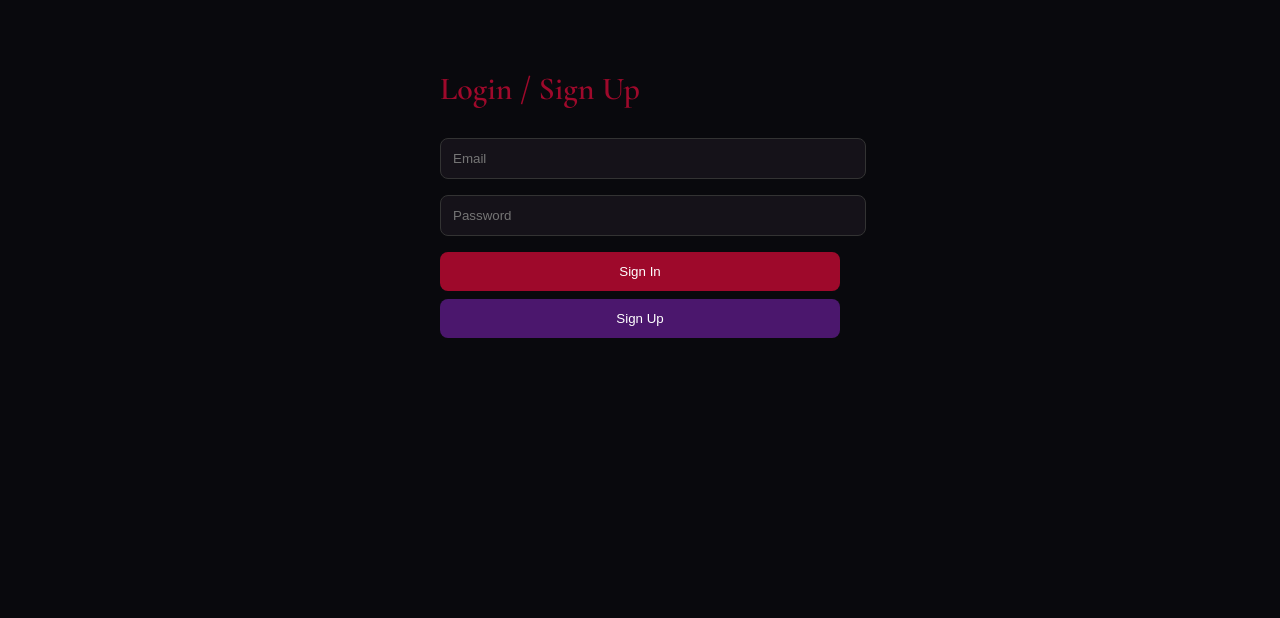
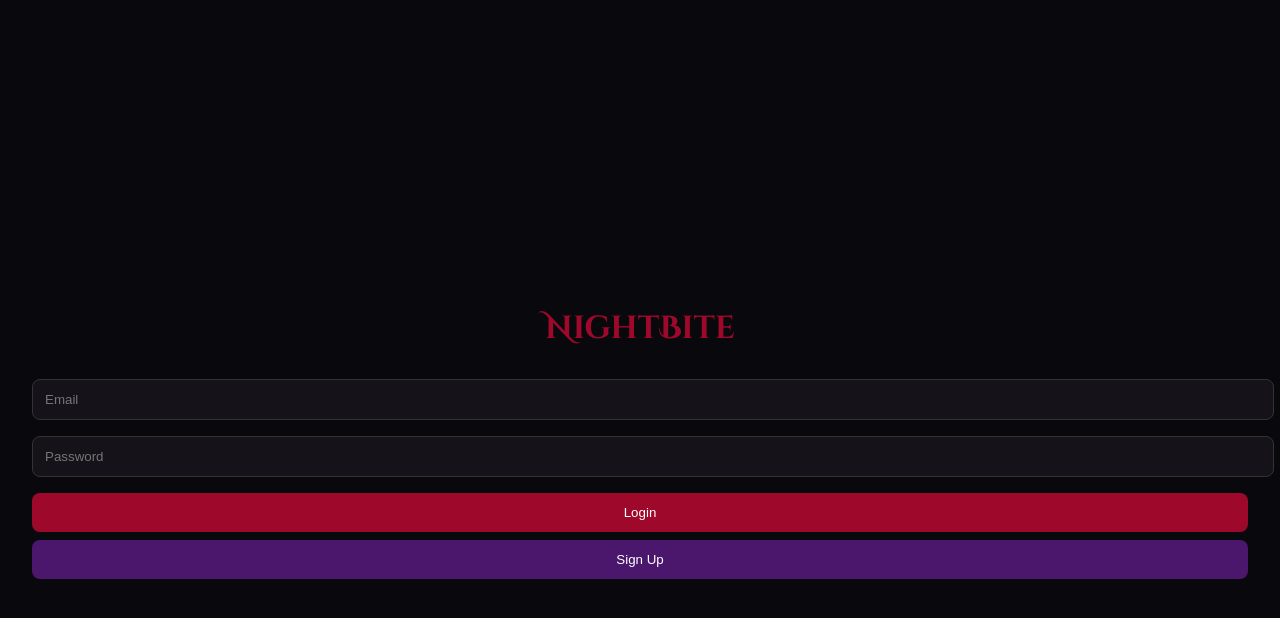
Before and after one commit to PrettyKitty2015/Prettykittys-playfround-v2, a Next.js app: page /login in a window 1280 px wide. Shown: the top 618 px of the page. Built offline with nearby package versions, Linux system fonts and the light colour scheme; no server answers.

Commit message:
Enhance login page with session check and styling

```diff
--- a/app/login/page.tsx
+++ b/app/login/page.tsx
@@ -1,5 +1,5 @@
 'use client'
-import { useState } from 'react'
+import { useState, useEffect } from 'react'
 import { createClient } from '@supabase/supabase-js'
 import { useRouter } from 'next/navigation'
 
@@ -14,6 +14,12 @@ export default function Login() {
   const [message, setMessage] = useState('')
   const router = useRouter()
 
+  useEffect(() => {
+    supabase.auth.getSession().then(({ data: { session } }) => {
+      if (session) router.push('/')
+    })
+  }, [router])
+
   async function signIn() {
     const { error } = await supabase.auth.signInWithPassword({ email, password })
     if (error) setMessage(error.message)
@@ -23,23 +29,23 @@ export default function Login() {
   async function signUp() {
     const { error } = await supabase.auth.signUp({ email, password })
     if (error) setMessage(error.message)
-    else setMessage('Account created! You can now sign in.')
+    else setMessage('Check your email to confirm!')
   }
 
   return (
-    <div style={{ maxWidth: '400px', margin: '2rem auto', padding: '1rem' }}>
-      <h1 style={{ color: '#9E092B' }}>Login / Sign Up</h1>
-      <input type="email" placeholder="Email" value={email} onChange={e => setEmail(e.target.value)}
+    <div style={{ background: '#09090D', color: '#F2EDF5', minHeight: '100vh', padding: '2rem', display: 'flex', flexDirection: 'column', justifyContent: 'center' }}>
+      <h1 style={{ fontFamily: "'Cinzel Decorative', serif", color: '#9E092B', textAlign: 'center' }}>NightBite</h1>
+      <input placeholder="Email" value={email} onChange={e => setEmail(e.target.value)}
         style={{ width: '100%', padding: '0.75rem', margin: '0.5rem 0', background: '#151219', color: '#F2EDF5', border: '1px solid #333', borderRadius: '0.5rem' }} />
-      <input type="password" placeholder="Password" value={password} onChange={e => setPassword(e.target.value)}
+      <input placeholder="Password" type="password" value={password} onChange={e => setPassword(e.target.value)}
         style={{ width: '100%', padding: '0.75rem', margin: '0.5rem 0', background: '#151219', color: '#F2EDF5', border: '1px solid #333', borderRadius: '0.5rem' }} />
       <button onClick={signIn} style={{ width: '100%', padding: '0.75rem', background: '#9E092B', color: '#fff', border: 'none', borderRadius: '0.5rem', marginTop: '0.5rem' }}>
-        Sign In
+        Login
       </button>
       <button onClick={signUp} style={{ width: '100%', padding: '0.75rem', background: '#4B176D', color: '#fff', border: 'none', borderRadius: '0.5rem', marginTop: '0.5rem' }}>
         Sign Up
       </button>
-      {message && <p style={{ marginTop: '1rem', color: '#A855F7' }}>{message}</p>}
+      {message && <p style={{ color: '#A855F7', textAlign: 'center', marginTop: '1rem' }}>{message}</p>}
     </div>
   )
 }
```
